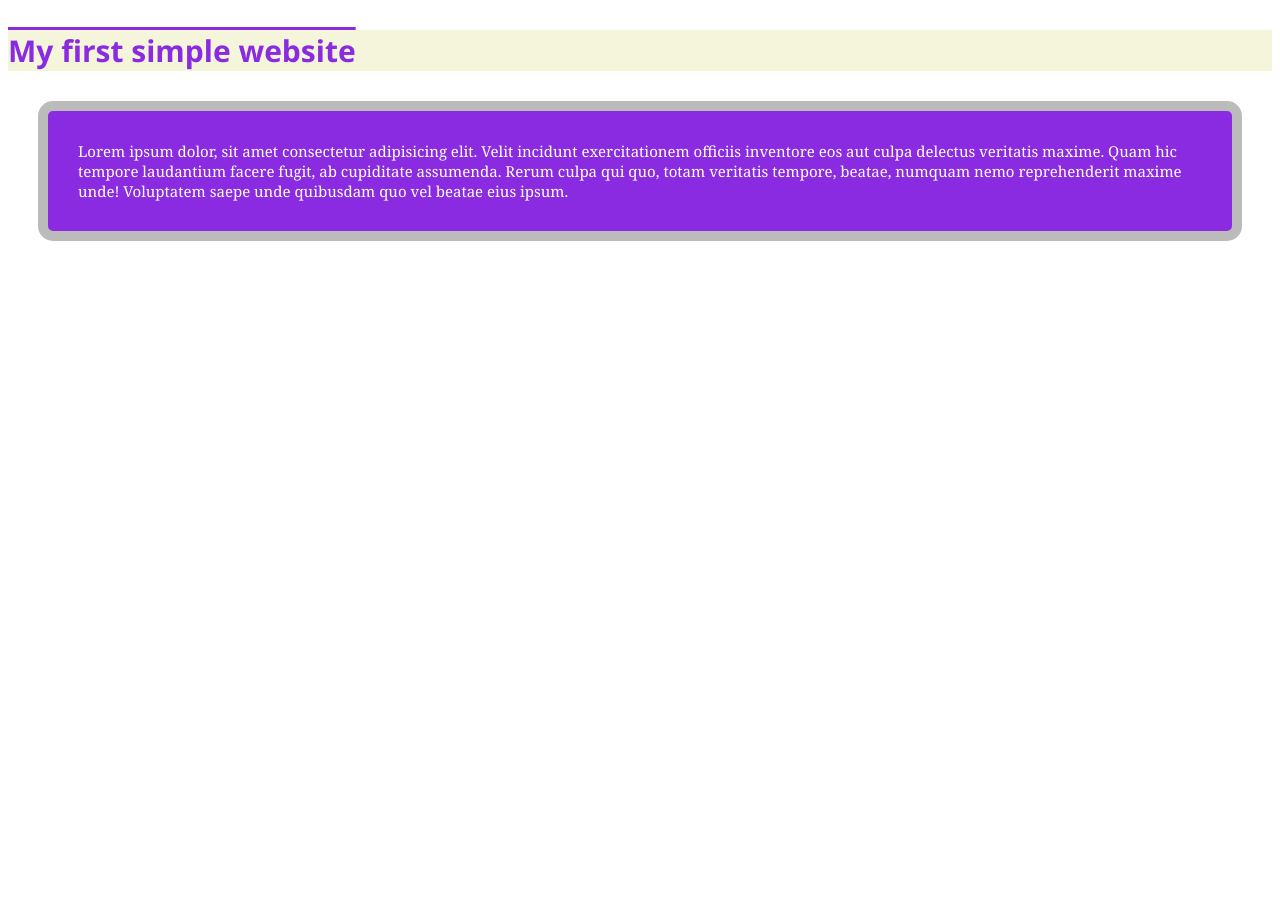
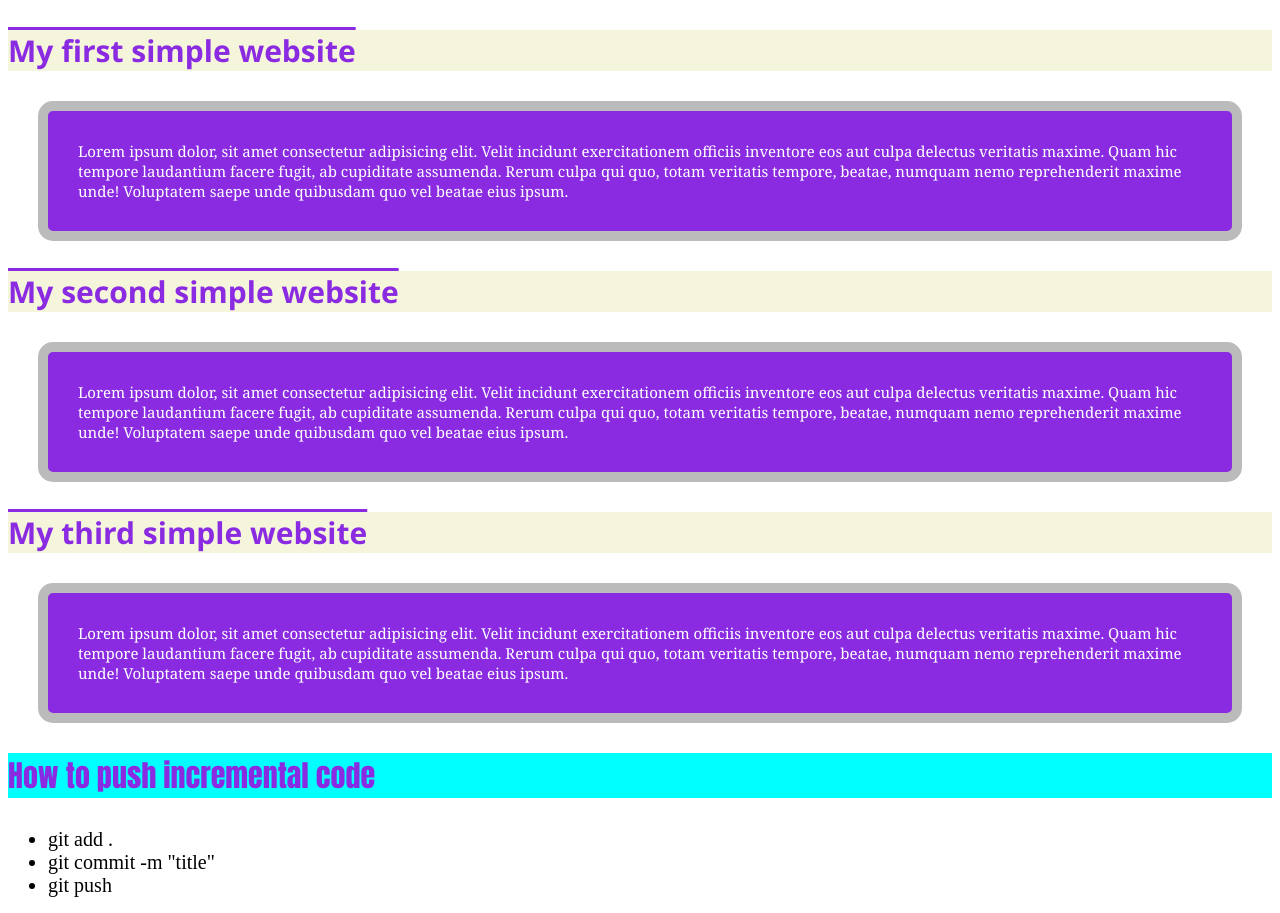
Before and after one commit to hosseinoffical/my-simple-web, a plain HTML site: page index.html in a window 1280 px wide. Before the commit the page ends 800 px from the top, so only its background shows below. Drawn offline with Linux system fonts and the light colour scheme.

Commit message:
second time

```diff
--- a/index.html
+++ b/index.html
@@ -18,5 +18,35 @@
         beatae eius ipsum.
       </p>
     </div>
+    <div>
+      <h3 class="gittu">My second simple website</h3>
+      <p class="blog">
+        Lorem ipsum dolor, sit amet consectetur adipisicing elit. Velit incidunt
+        exercitationem officiis inventore eos aut culpa delectus veritatis
+        maxime. Quam hic tempore laudantium facere fugit, ab cupiditate
+        assumenda. Rerum culpa qui quo, totam veritatis tempore, beatae, numquam
+        nemo reprehenderit maxime unde! Voluptatem saepe unde quibusdam quo vel
+        beatae eius ipsum.
+      </p>
+    </div>
+    <div>
+      <h3 class="gittu">My third simple website</h3>
+      <p class="blog">
+        Lorem ipsum dolor, sit amet consectetur adipisicing elit. Velit incidunt
+        exercitationem officiis inventore eos aut culpa delectus veritatis
+        maxime. Quam hic tempore laudantium facere fugit, ab cupiditate
+        assumenda. Rerum culpa qui quo, totam veritatis tempore, beatae, numquam
+        nemo reprehenderit maxime unde! Voluptatem saepe unde quibusdam quo vel
+        beatae eius ipsum.
+      </p>
+    </div>
+    <div>
+      <h3 class="push">How to push incremental code</h3>
+      <ul>
+        <li>git add .</li>
+        <li>git commit -m "title"</li>
+        <li>git push</li>
+      </ul>
+    </div>
   </body>
 </html>
--- a/style.css
+++ b/style.css
@@ -17,3 +17,16 @@
     margin: 30px;
     padding: 30px;
 }
+.push{
+    font-size: 30px;
+    font-weight: 900;
+    font-family: Impact, Haettenschweiler, 'Arial Narrow Bold', sans-serif;
+    color: blueviolet;
+    background-color:aqua;
+}
+li{
+    font-size: 20px;
+    font-weight: 400;
+    font-family: 'Times New Roman', Times, serif;
+    /* text-decoration: underline; */
+}
```
